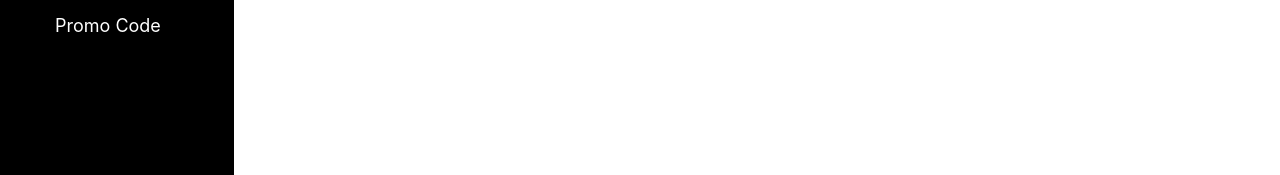
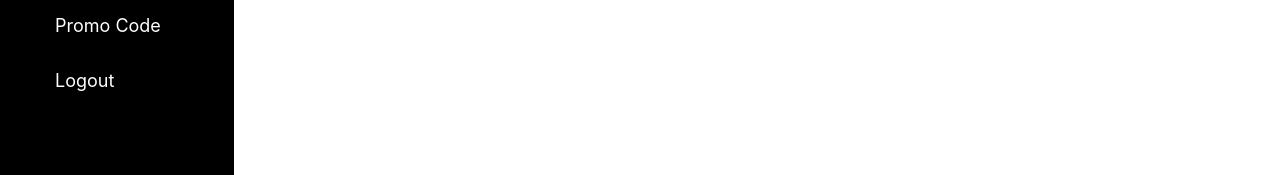
Before and after one commit to chirag858/shopping-cart, a React (Create React App) app: page / in a window 1280 px wide. Shown: the part 359-534 px from the top of the page. Built offline with nearby package versions, Linux system fonts and the light colour scheme.

Commit message:
fixes for code

```diff
--- a/src/sidepanel.js
+++ b/src/sidepanel.js
@@ -13,7 +13,8 @@ const Sidebar = (flexValue, heightValue) => {
         { to: "/products", label: "Categories" },
         { to: "/analytics", label: "Analytics" },
         { to: "/reports", label: "Reports" },
-        { to: "/promocode", label: "Promo Code" }
+        { to: "/promocode", label: "Promo Code" },
+        { to: "/logout", label: "Logout" }
     ].map((item, index) => (
         <li key={index} style={{height: "55px"}}>
             <Link
```
